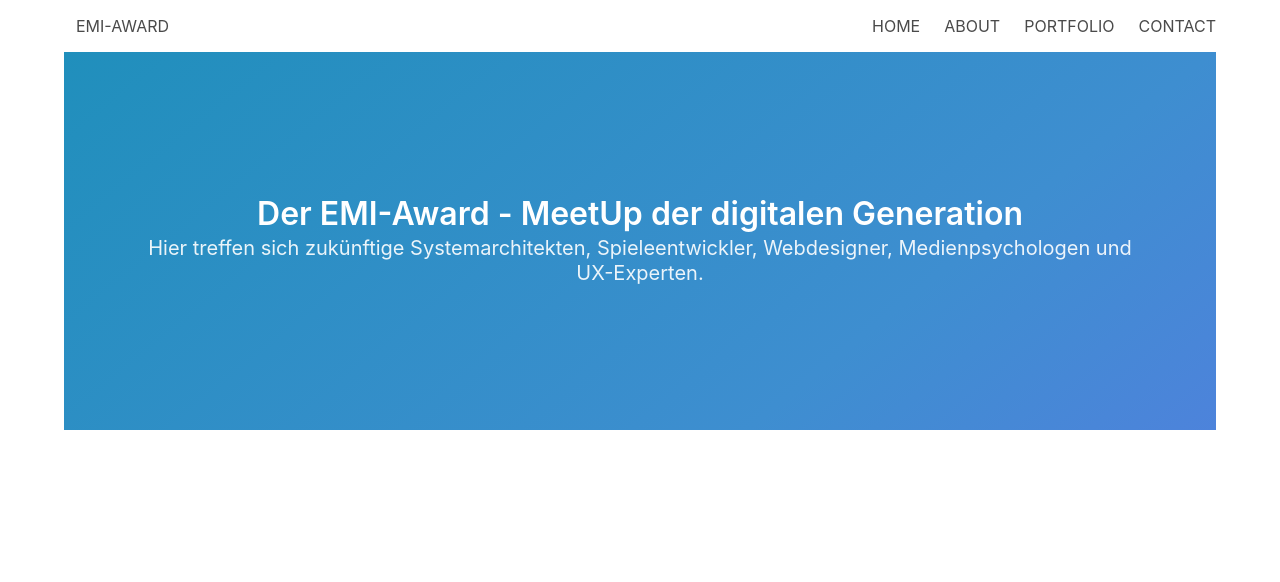
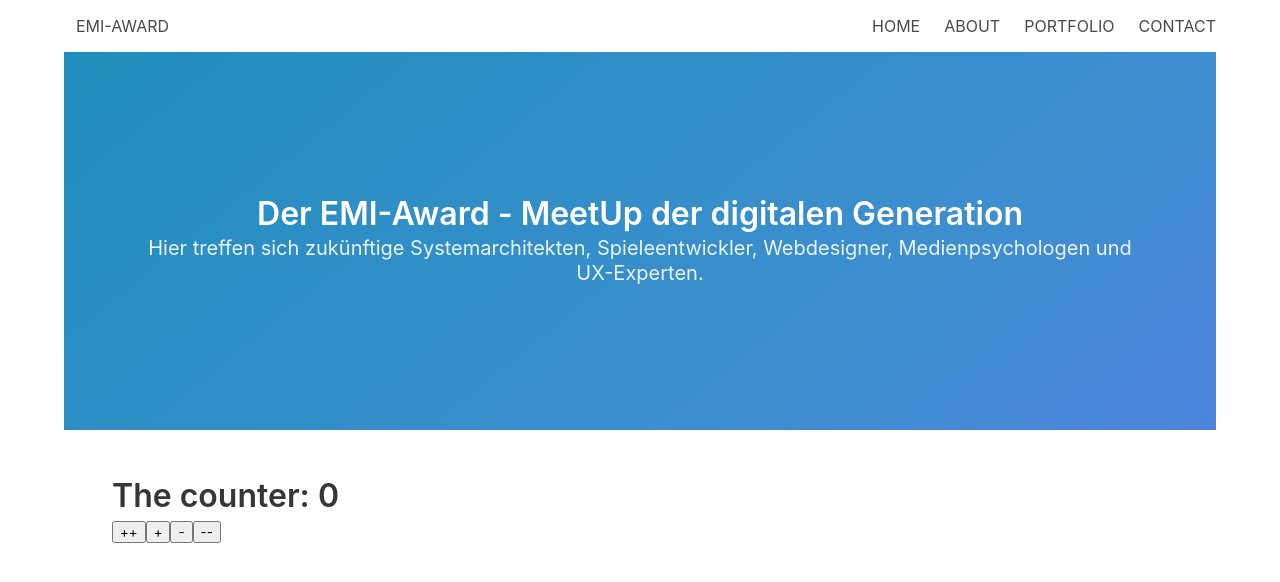
Before and after one commit to nolliebigspin/portfolio-app, a Vue app: page / in a window 1280 px wide. Shown: the top 582 px of the page. Built offline with nearby package versions, Linux system fonts and the light colour scheme.

Commit message:
add vuex counter store and test component

```diff
--- a/src/App.vue
+++ b/src/App.vue
@@ -8,6 +8,7 @@
       title="Der EMI-Award - MeetUp der digitalen Generation"
       description="Hier treffen sich zukünftige Systemarchitekten, Spieleentwickler, Webdesigner, Medienpsychologen und UX-Experten."
     />
+    <TestComponent />
   </div>
 </template>
 
@@ -15,11 +16,14 @@
 const MenuBar = () => import("./components/MenuBar/MenuBar");
 const Hero = () => import("./components/Hero/Hero");
 
+const TestComponent = () => import("./components/TestComponent");
+
 export default {
   name: 'App',
   components: {
     MenuBar,
-    Hero
+    Hero,
+    TestComponent
   }
 }
 </script>
--- /dev/null
+++ b/src/components/TestComponent.vue
@@ -0,0 +1,37 @@
+<template>
+  <section class="section">
+    <div class="container">
+      <h1 class="title">The counter: <span>{{ count }}</span></h1>
+      <h2 class="subtitle">
+        <button @click="changeBy(5)">++</button>
+        <button @click="increment">+</button>
+        <button @click="decrement">-</button>
+        <button @click="changeBy(-5)">--</button>
+      </h2>
+    </div>
+  </section>
+</template>
+
+<script>
+export default {
+  methods: {
+    increment() {
+      this.$store.commit('counter/increment');
+    },
+    decrement() {
+      this.$store.commit('counter/decrement');
+    },
+    changeBy(amount) {
+      this.$store.commit({
+        type: 'counter/changeBy',
+        amount
+      });
+    }
+  },
+  computed: {
+    count() {
+      return this.$store.getters['counter/count'];
+    }
+  }
+}
+</script>
--- a/src/main.js
+++ b/src/main.js
@@ -1,10 +1,12 @@
 import Vue from 'vue'
 import App from './App.vue'
+import { store } from './store/store'
+
 import 'bulma/css/bulma.css';
-
 
 Vue.config.productionTip = false
 
 new Vue({
+  store,
   render: h => h(App),
 }).$mount('#app')
--- /dev/null
+++ b/src/store/modules/counter.js
@@ -0,0 +1,23 @@
+export default {
+    namespaced: true,
+    strict: true,
+    state: {
+        count: 0
+    },
+    getters: {
+        count(state) {
+            return state.count;
+        }
+    },
+    mutations: {
+        increment(state) {
+            state.count++;
+        },
+        decrement(state) {
+            state.count--;
+        },
+        changeBy(state, payload) {
+            state.count += payload.amount;
+        },
+    }
+}
--- /dev/null
+++ b/src/store/store.js
@@ -0,0 +1,15 @@
+import Vue from 'vue';
+import Vuex from 'vuex';
+
+// register Vuex to Vue.js
+Vue.use(Vuex)
+
+// modules
+import counter from './modules/counter';
+
+export const store = new Vuex.Store({
+    strict: true,
+    modules: {
+        counter
+    }
+});
```
Also changed, not shown: package.json (line endings or trailing spaces), 1 other file (tests, documents, lock files or other folders).
